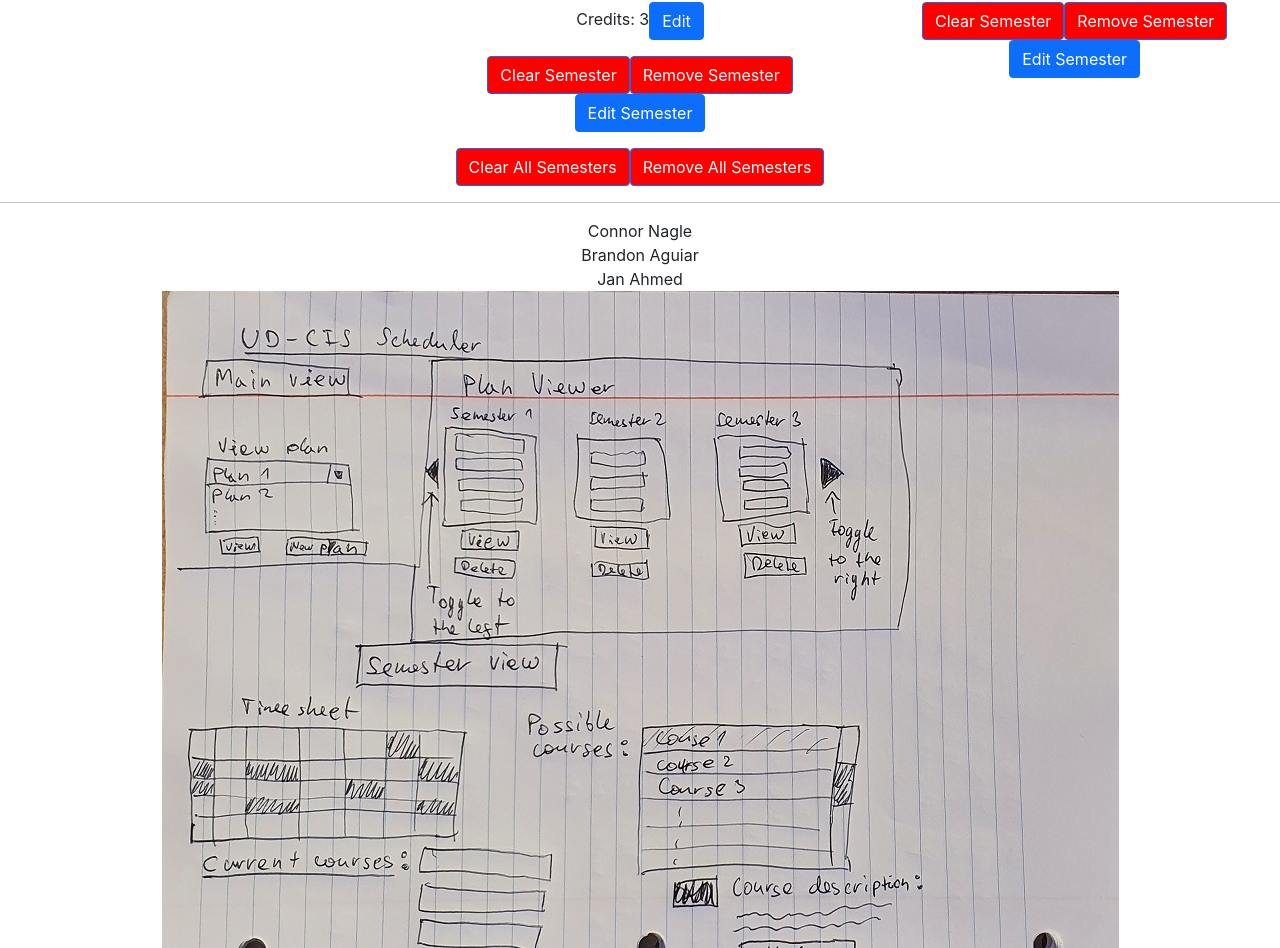
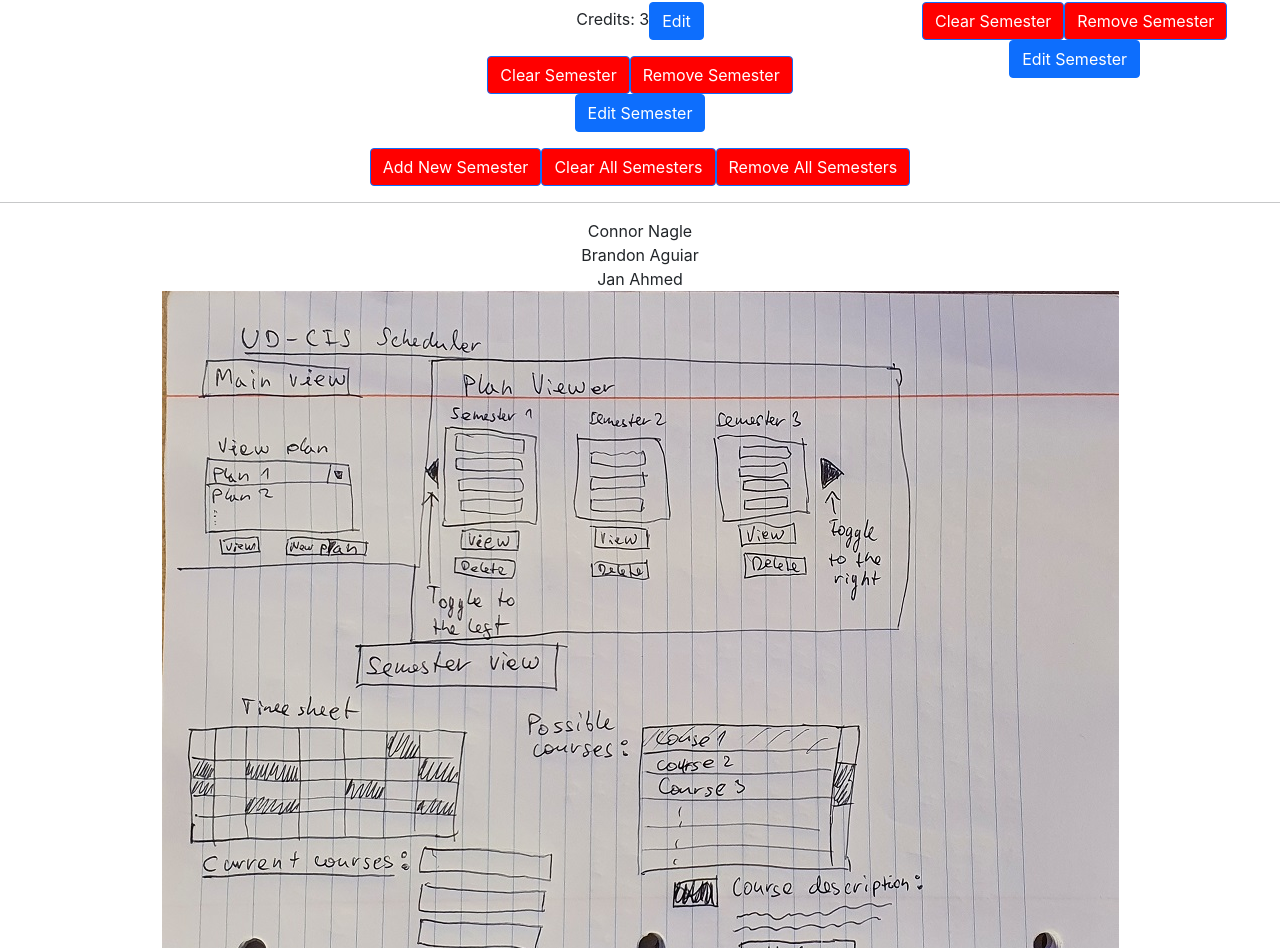
Before and after one commit to janahmedprg/cis-scheduler-team-22, a React (Create React App) app: page / in a window 1280 px wide. Shown: the part 1225-2173 px from the top of the page. Built offline with nearby package versions, Linux system fonts and the light colour scheme.

Commit message:
Implemented add Semester.

```diff
--- a/src/Compontents/viewDegreePlan.tsx
+++ b/src/Compontents/viewDegreePlan.tsx
@@ -1,5 +1,5 @@
 import React from "react";
-import { Semester } from "../interfaces/Semester";
+import { Semester, SemesterSession } from "../interfaces/Semester";
 import { DegreePlan } from "../interfaces/DegreePlan";
 import { ViewSemester } from "./viewSemester";
 import { Button, Col, Row } from "react-bootstrap";
@@ -49,6 +49,35 @@ export function ViewDegreePlan({
         );
         setDegreePlans(newPlans);
     }
+    function addNewSemester() {
+        const foundDegreePlan = degreePlans.find(
+            (plan: DegreePlan): boolean => plan.id === degreePlan.id
+        );
+        if (foundDegreePlan === undefined) {
+            return;
+        }
+        let highestID = 0;
+        if (foundDegreePlan.semesters.length !== 0) {
+            highestID = foundDegreePlan.semesters.reduce((prev, current) =>
+                prev.id > current.id ? prev : current
+            ).id;
+        }
+        const emptySemester = {
+            id: highestID + 1,
+            courses: [],
+            session: "winter" as SemesterSession,
+            year: 0
+        };
+        const newPlan: DegreePlan = {
+            ...foundDegreePlan,
+            semesters: [...foundDegreePlan.semesters, emptySemester]
+        };
+        const newPlans: DegreePlan[] = degreePlans.map(
+            (plan: DegreePlan): DegreePlan =>
+                plan.id === newPlan.id ? newPlan : plan
+        );
+        setDegreePlans(newPlans);
+    }
     return (
         <div>
             <h3>{degreePlan.name}</h3>
@@ -78,6 +107,12 @@ export function ViewDegreePlan({
             </Row>
             <Button
                 style={{ backgroundColor: "red" }}
+                onClick={() => addNewSemester()}
+            >
+                Add New Semester
+            </Button>
+            <Button
+                style={{ backgroundColor: "red" }}
                 onClick={() => clearPlan()}
             >
                 Clear All Semesters
```
